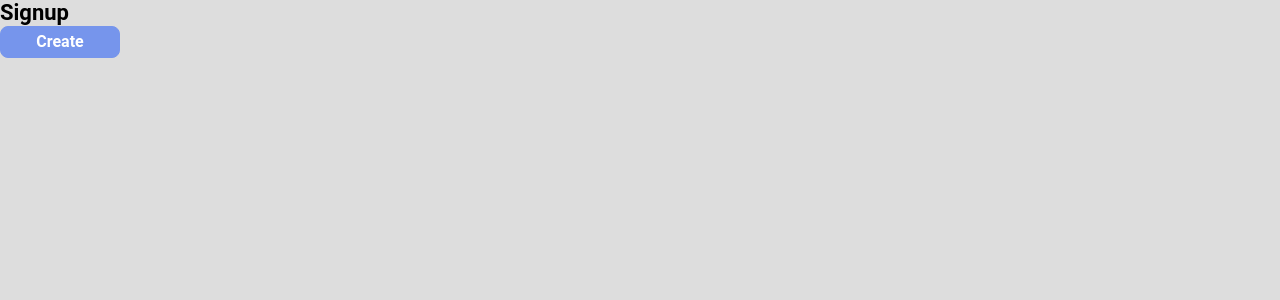
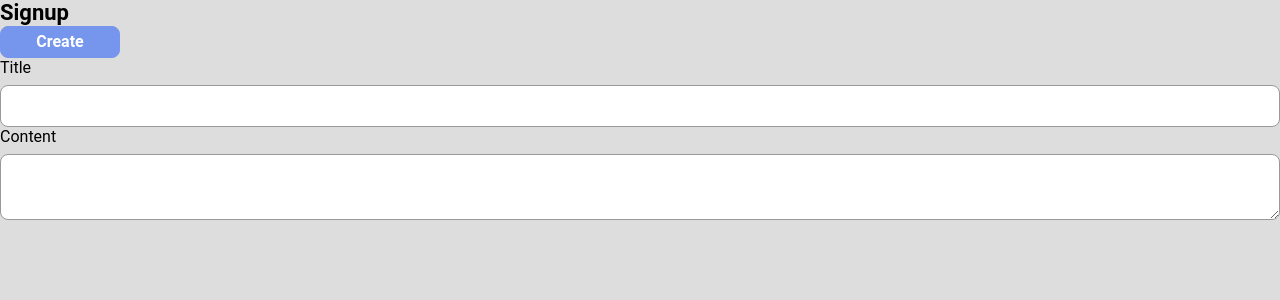
Before and after one commit to kenmarcos/codeleap-network, a React (Vite) app: page / in a window 1280 px wide. Shown: the top 300 px of the page. Built offline with nearby package versions, Linux system fonts and the light colour scheme.

Commit message:
feat: add some form components

```diff
--- /dev/null
+++ b/src/components/Form/Field/index.tsx
@@ -0,0 +1,7 @@
+import React, { HTMLAttributes } from "react";
+
+const Field = (props: HTMLAttributes<HTMLDivElement>) => {
+  return <div {...props} className="flex flex-col gap-2" />;
+};
+
+export default Field;
--- /dev/null
+++ b/src/components/Form/Input/index.tsx
@@ -0,0 +1,12 @@
+import { InputHTMLAttributes } from "react";
+
+const Input = (props: InputHTMLAttributes<HTMLInputElement>) => {
+  return (
+    <input
+      {...props}
+      className="rounded-lg border border-custom-gray-500 py-2 px-3 focus:outline-none focus:ring-2 focus:ring-primary"
+    />
+  );
+};
+
+export default Input;
--- /dev/null
+++ b/src/components/Form/Label/index.tsx
@@ -0,0 +1,7 @@
+import { LabelHTMLAttributes } from "react";
+
+const Label = (props: LabelHTMLAttributes<HTMLLabelElement>) => {
+  return <label {...props} className="leading-[19px]" />;
+};
+
+export default Label;
--- /dev/null
+++ b/src/components/Form/TextArea/index.tsx
@@ -0,0 +1,12 @@
+import { TextareaHTMLAttributes } from "react";
+
+const TextArea = (props: TextareaHTMLAttributes<HTMLTextAreaElement>) => {
+  return (
+    <textarea
+      {...props}
+      className="rounded-lg border border-custom-gray-500 py-2 px-3 focus:outline-none focus:ring-2 focus:ring-primary"
+    ></textarea>
+  );
+};
+
+export default TextArea;
--- /dev/null
+++ b/src/components/Form/index.tsx
@@ -0,0 +1,13 @@
+// import { ErrorMessage } from "./ErrorMessage";
+import Field from "./Field";
+import Label from "./Label";
+import Input from "./Input";
+import TextArea from "./TextArea";
+
+export const Form = {
+  Field,
+  Label,
+  Input,
+  TextArea,
+  //   ErrorMessage,
+};
--- a/src/pages/Signup/index.tsx
+++ b/src/pages/Signup/index.tsx
@@ -1,10 +1,23 @@
 import Button from "@/components/Button";
+import { Form } from "@/components/Form";
 
 const Signup = () => {
   return (
     <>
       <h2>Signup</h2>
       <Button className="btn-primary">Create</Button>
+
+      <Form.Field>
+        <Form.Label htmlFor="title">Title</Form.Label>
+
+        <Form.Input id="title" />
+      </Form.Field>
+
+      <Form.Field>
+        <Form.Label htmlFor="content">Content</Form.Label>
+
+        <Form.TextArea id="content" />
+      </Form.Field>
     </>
   );
 };
```
